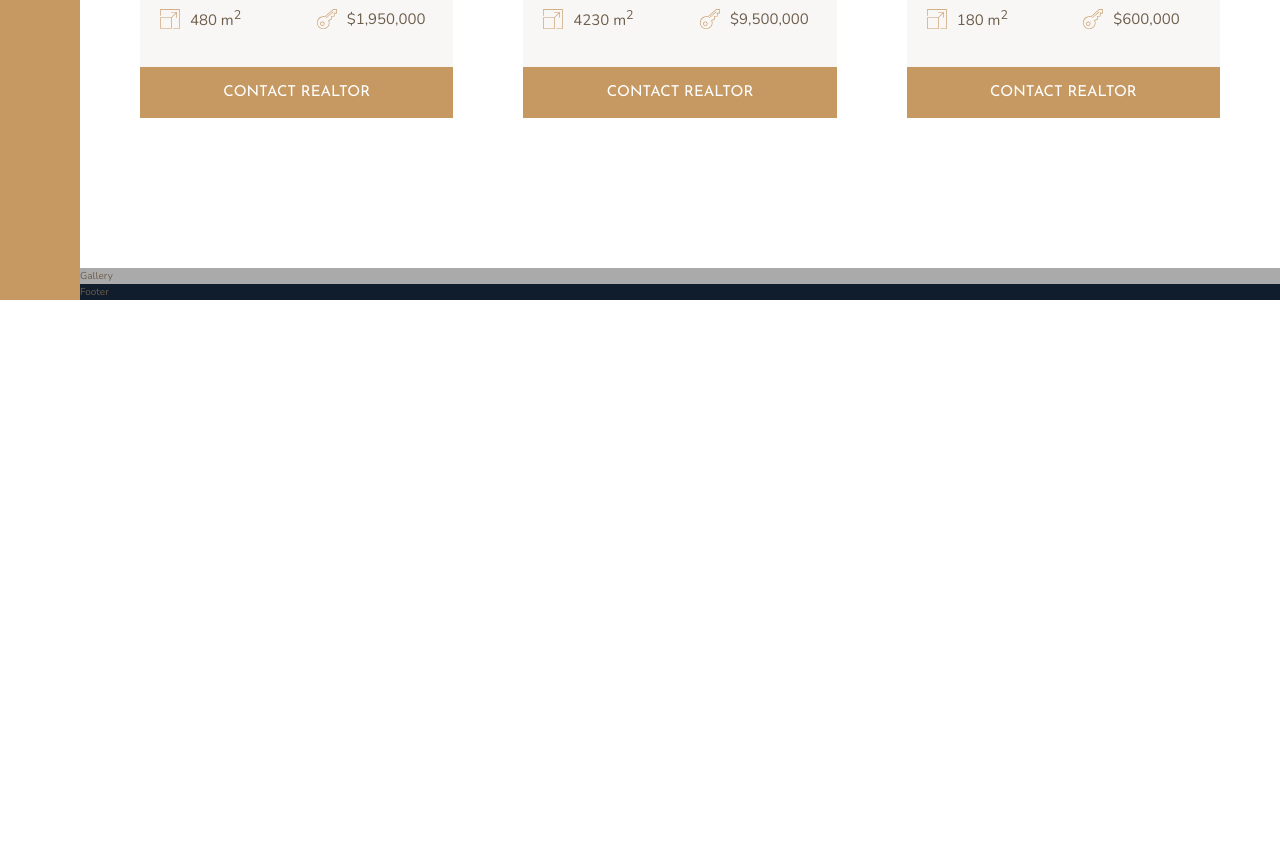
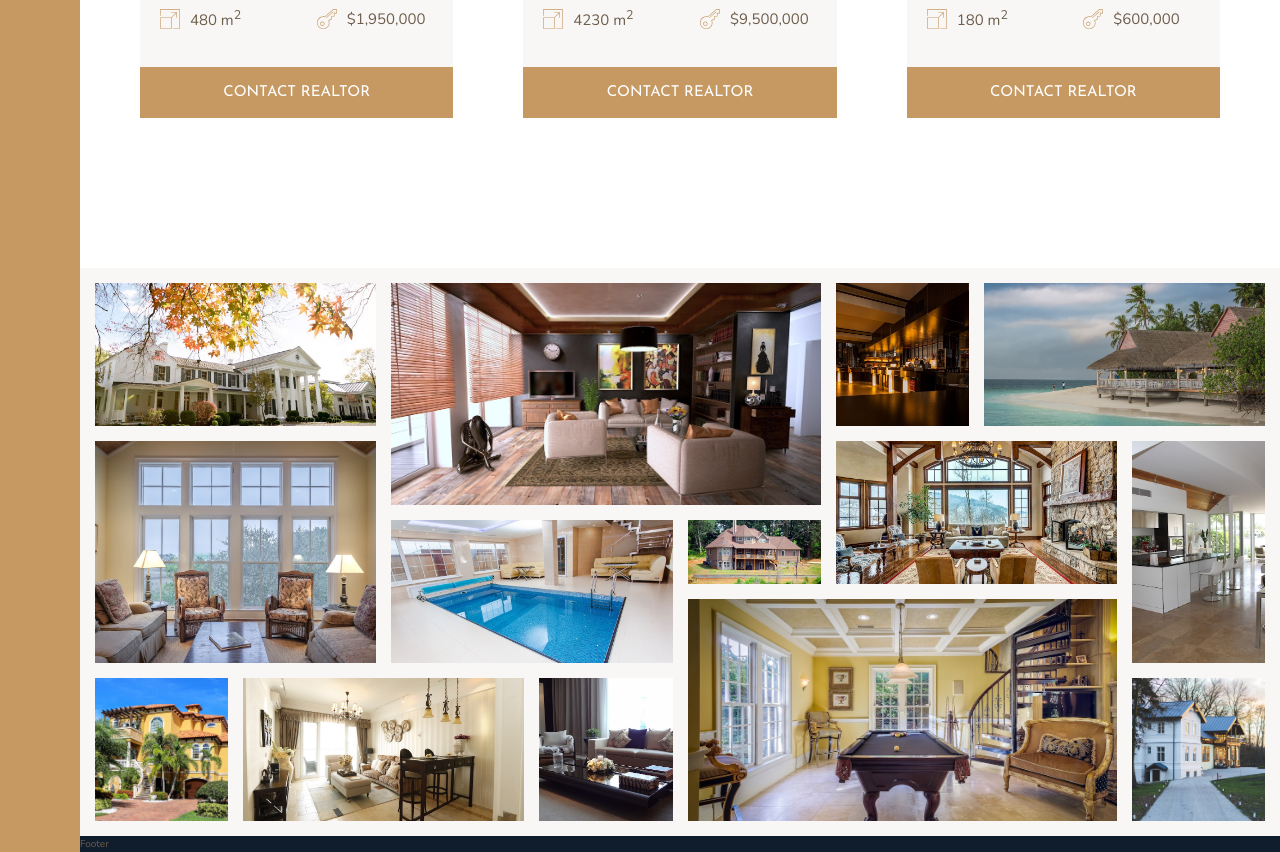
Before and after one commit to myoshi2891/real_estate_site, a website: page index.html in a window 1280 px wide. Shown: the part 2804-3656 px from the top of the page. Before the commit the page ends 3104 px from the top, so only its background shows below. Drawn offline with nearby package versions, Linux system fonts and the light colour scheme.

Commit message:
Add gallery

```diff
--- a/index.html
+++ b/index.html
@@ -301,7 +301,70 @@
 			</div>
 		</section>
 
-		<section class="gallery">Gallery</section>
+		<section class="gallery">
+			<figure class="gallery__item gallery__item--1">
+				<img src="img/gal-1.jpeg" alt="Gallery image 1" class="gallery__img" />
+			</figure>
+			<figure class="gallery__item gallery__item--2">
+				<img src="img/gal-2.jpeg" alt="Gallery image 2" class="gallery__img" />
+			</figure>
+			<figure class="gallery__item gallery__item--3">
+				<img src="img/gal-3.jpeg" alt="Gallery image 3" class="gallery__img" />
+			</figure>
+			<figure class="gallery__item gallery__item--4">
+				<img src="img/gal-4.jpeg" alt="Gallery image 4" class="gallery__img" />
+			</figure>
+			<figure class="gallery__item gallery__item--5">
+				<img src="img/gal-5.jpeg" alt="Gallery image 5" class="gallery__img" />
+			</figure>
+			<figure class="gallery__item gallery__item--6">
+				<img src="img/gal-6.jpeg" alt="Gallery image 6" class="gallery__img" />
+			</figure>
+			<figure class="gallery__item gallery__item--7">
+				<img src="img/gal-7.jpeg" alt="Gallery image 7" class="gallery__img" />
+			</figure>
+			<figure class="gallery__item gallery__item--8">
+				<img src="img/gal-8.jpeg" alt="Gallery image 8" class="gallery__img" />
+			</figure>
+			<figure class="gallery__item gallery__item--9">
+				<img src="img/gal-9.jpeg" alt="Gallery image 9" class="gallery__img" />
+			</figure>
+			<figure class="gallery__item gallery__item--10">
+				<img
+					src="img/gal-10.jpeg"
+					alt="Gallery image 10"
+					class="gallery__img"
+				/>
+			</figure>
+			<figure class="gallery__item gallery__item--11">
+				<img
+					src="img/gal-11.jpeg"
+					alt="Gallery image 11"
+					class="gallery__img"
+				/>
+			</figure>
+			<figure class="gallery__item gallery__item--12">
+				<img
+					src="img/gal-12.jpeg"
+					alt="Gallery image 12"
+					class="gallery__img"
+				/>
+			</figure>
+			<figure class="gallery__item gallery__item--13">
+				<img
+					src="img/gal-13.jpeg"
+					alt="Gallery image 13"
+					class="gallery__img"
+				/>
+			</figure>
+			<figure class="gallery__item gallery__item--14">
+				<img
+					src="img/gal-14.jpeg"
+					alt="Gallery image 14"
+					class="gallery__img"
+				/>
+			</figure>
+		</section>
 
 		<footer class="footer">Footer</footer>
 	</body>
--- a/sass/_gallery.scss
+++ b/sass/_gallery.scss
@@ -1,4 +1,81 @@
 .gallery {
-	background-color: $color-grey-light-2;
+	background-color: $color-grey-light-1;
 	grid-column: full-start / full-end;
+
+	display: grid;
+	grid-template-columns: repeat(8, 1fr);
+	grid-template-rows: repeat(7, 5vw);
+	grid-gap: 1.5rem;
+	padding: 1.5rem;
+
+	&__item {
+		&--1 {
+			grid-row: 1 / span 2;
+			grid-column: 1 / span 2;
+		}
+
+		&--2 {
+			grid-row: 1 / span 3;
+			grid-column: 3 / span 3;
+		}
+
+		&--3 {
+			grid-row: 1 / span 2;
+			grid-column: 6 / 7;
+		}
+
+		&--4 {
+			grid-row: 1 / span 2;
+			grid-column: 7 / -1;
+		}
+
+		&--5 {
+			grid-row: 3 / span 3;
+			grid-column: 1 / span 2;
+		}
+
+		&--6 {
+			grid-row: 4 / span 2;
+			grid-column: 3 / span 2;
+		}
+		&--7 {
+			grid-row: 4 / 5;
+			grid-column: 5 / 6;
+		}
+		&--8 {
+			grid-row: 3 / span 2;
+			grid-column: 6 / span 2;
+		}
+		&--9 {
+			grid-row: 3 / span 3;
+			grid-column: 8 / -1;
+		}
+		&--10 {
+			grid-row: 6 / span 2;
+			grid-column: 1 / 2;
+		}
+		&--11 {
+			grid-row: 6 / span 2;
+			grid-column: 2 / span 2;
+		}
+		&--12 {
+			grid-row: 6 / span 2;
+			grid-column: 4 / 5;
+		}
+		&--13 {
+			grid-row: 5 / span 3;
+			grid-column: 5 / span 3;
+		}
+		&--14 {
+			grid-row: 6 / span 2;
+			grid-column: 8 / -1;
+		}
+	}
+
+	&__img {
+		width: 100%;
+		height: 100%;
+		object-fit: cover;
+		display: block;
+	}
 }
```
Also changed, not shown: css/style.css.
